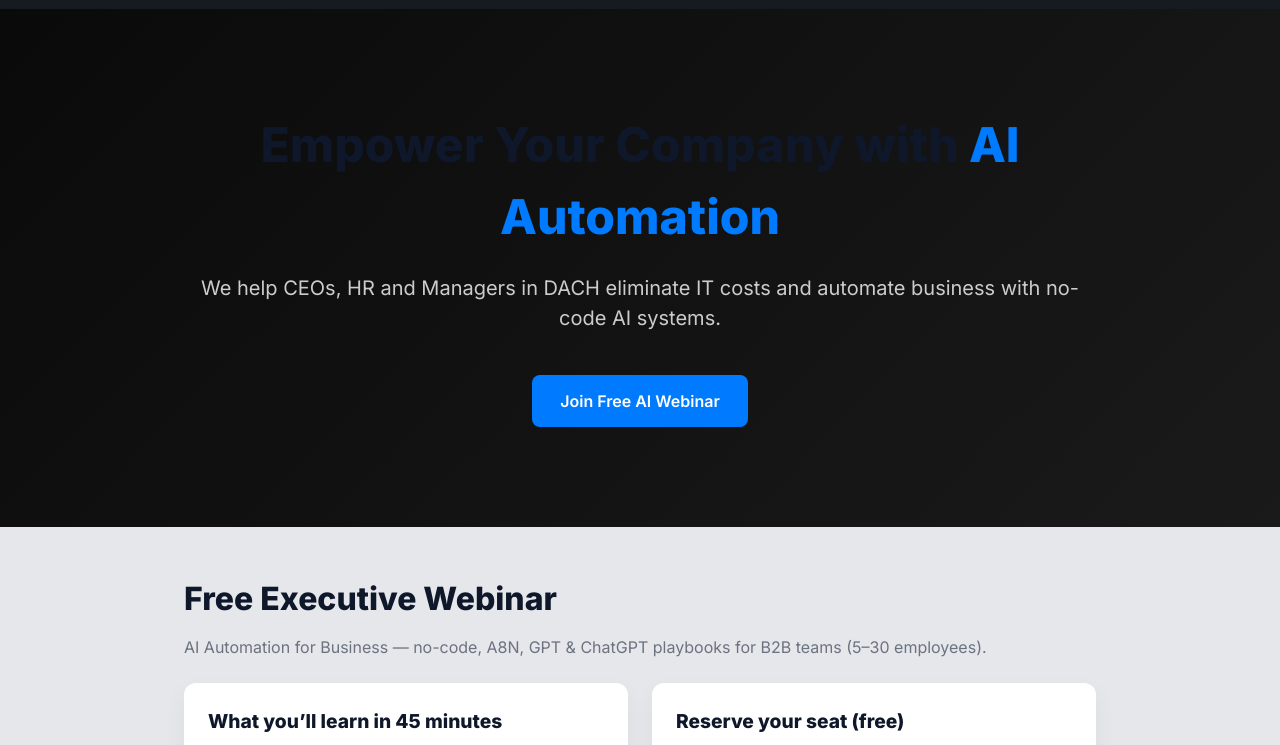
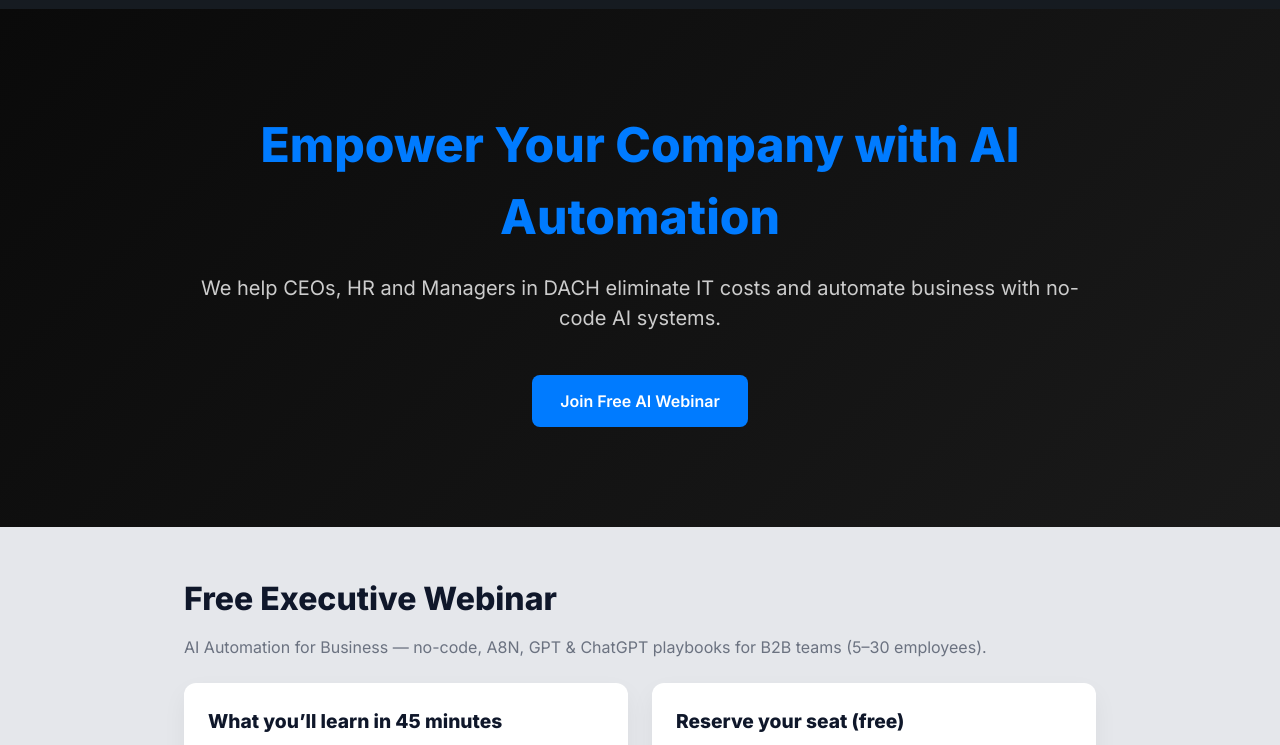
Before and after one commit to juliawaw35/b2b-ai-insights, a plain HTML site: page index.html in a window 1280 px wide. Shown: the part 51-796 px from the top of the page. Drawn offline with Linux system fonts and the light colour scheme; files whose address does not match are found by name.

Commit message:
Update index.html

```diff
--- a/index.html
+++ b/index.html
@@ -36,9 +36,9 @@
     <!-- HERO -->
     <section class="hero" style="background: linear-gradient(135deg, #0a0a0a 0%, #1a1a1a 100%); color: white; padding: 100px 0; text-align: center;">
       <div class="container">
-        <h1 style="font-size: 48px; font-weight: 800;">
-          Empower Your Company with <span style="color: #007bff;">AI Automation</span>
-        </h1>
+       <h1 style="font-size: 48px; font-weight: 800; color:#007bff;">
+  Empower Your Company with AI Automation
+</h1>
         <p style="font-size: 20px; margin-top: 20px; color: #ccc;">
           We help CEOs, HR and Managers in DACH eliminate IT costs and automate business with no-code AI systems.
         </p>
```
